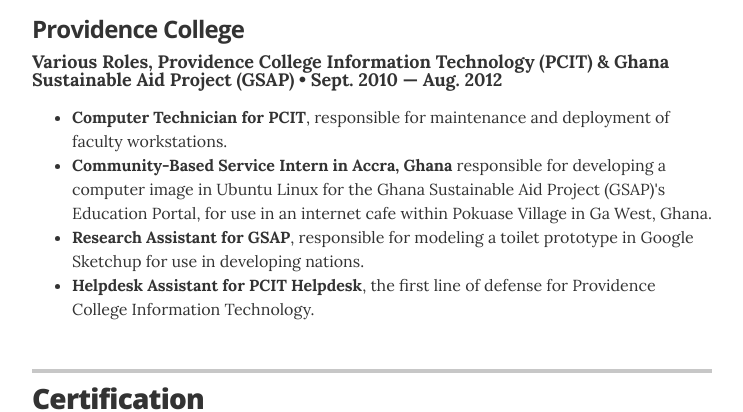
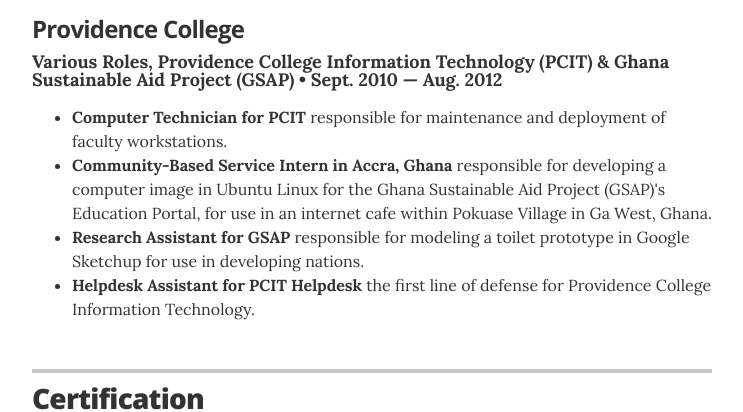
Before and after one commit to patrick-andrew-jain-taylor/resume, a Jekyll site: the page built from index.html, in a window 1280 px wide and 900 px high, scrolled down 2352 px. Shown: the part 153-565 px from the top of the window, without its empty margins (268-1011 px from the left). Built offline with Jekyll 4.4.1, drawn with Linux system fonts in a browser that asks for light colours.

Commit message:
fix: comma

```diff
--- a/_data/experience.yml
+++ b/_data/experience.yml
@@ -32,4 +32,4 @@
 - company: Providence College
   position: Various Roles, Providence College Information Technology (PCIT) & Ghana Sustainable Aid Project (GSAP)
   duration: Sept. 2010  &mdash; Aug. 2012
-  summary: <ul class="resume-item-list"><li><b>Computer Technician for PCIT</b>, responsible for maintenance and deployment of faculty workstations.</li><li><b>Community-Based Service Intern in Accra, Ghana</b> responsible for developing a computer image in Ubuntu Linux for the Ghana Sustainable Aid Project (GSAP)'s Education Portal, for use in an internet cafe within Pokuase Village in Ga West, Ghana.</li><li><b>Research Assistant for GSAP</b>, responsible for modeling a toilet prototype in Google Sketchup for use in developing nations.</li><li><b>Helpdesk Assistant for PCIT Helpdesk</b>, the first line of defense for Providence College Information Technology.</li></ul>
+  summary: <ul class="resume-item-list"><li><b>Computer Technician for PCIT</b> responsible for maintenance and deployment of faculty workstations.</li><li><b>Community-Based Service Intern in Accra, Ghana</b> responsible for developing a computer image in Ubuntu Linux for the Ghana Sustainable Aid Project (GSAP)'s Education Portal, for use in an internet cafe within Pokuase Village in Ga West, Ghana.</li><li><b>Research Assistant for GSAP</b> responsible for modeling a toilet prototype in Google Sketchup for use in developing nations.</li><li><b>Helpdesk Assistant for PCIT Helpdesk</b> the first line of defense for Providence College Information Technology.</li></ul>
```
